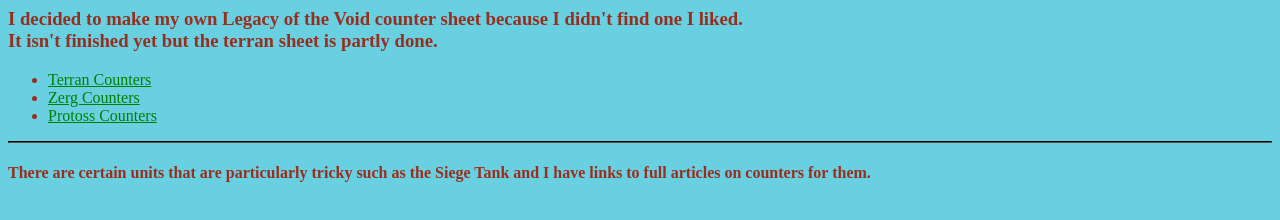
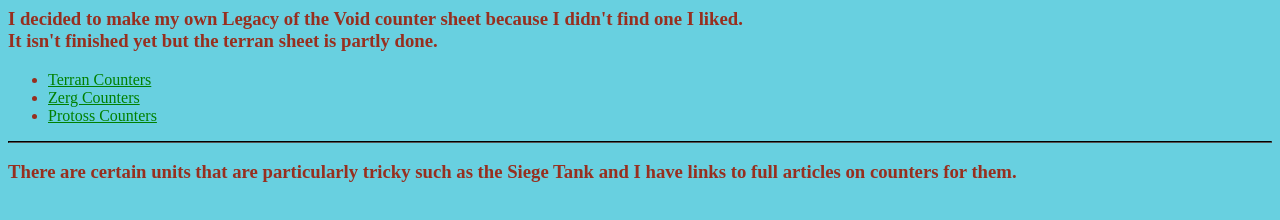
Before and after one commit to ParCinG/cv, a plain HTML site: page index.html in a window 1280 px wide. Drawn offline with Linux system fonts and the light colour scheme.

Commit message:
Update index.html

```diff
--- a/index.html
+++ b/index.html
@@ -22,6 +22,6 @@
     <li><a href="protoss_sheet.html">Protoss Counters</a></li>
 </ul>
 <hr>
-<h4>There are certain units that are particularly tricky such as the Siege Tank and I have links to full articles on counters for them.</h4>
+<h3>There are certain units that are particularly tricky such as the Siege Tank and I have links to full articles on counters for them.</h3>
 </body>
 </html>
```
